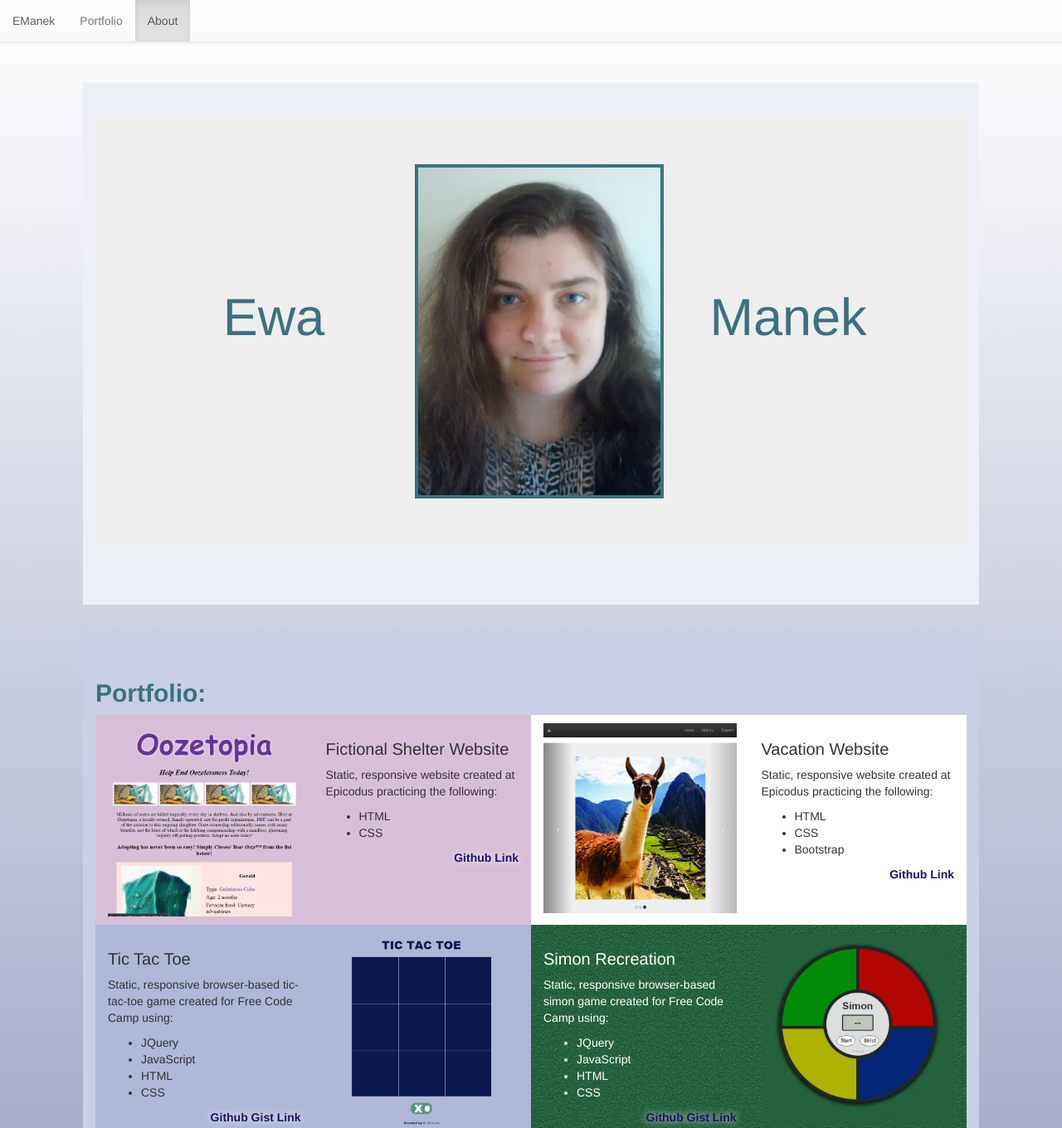
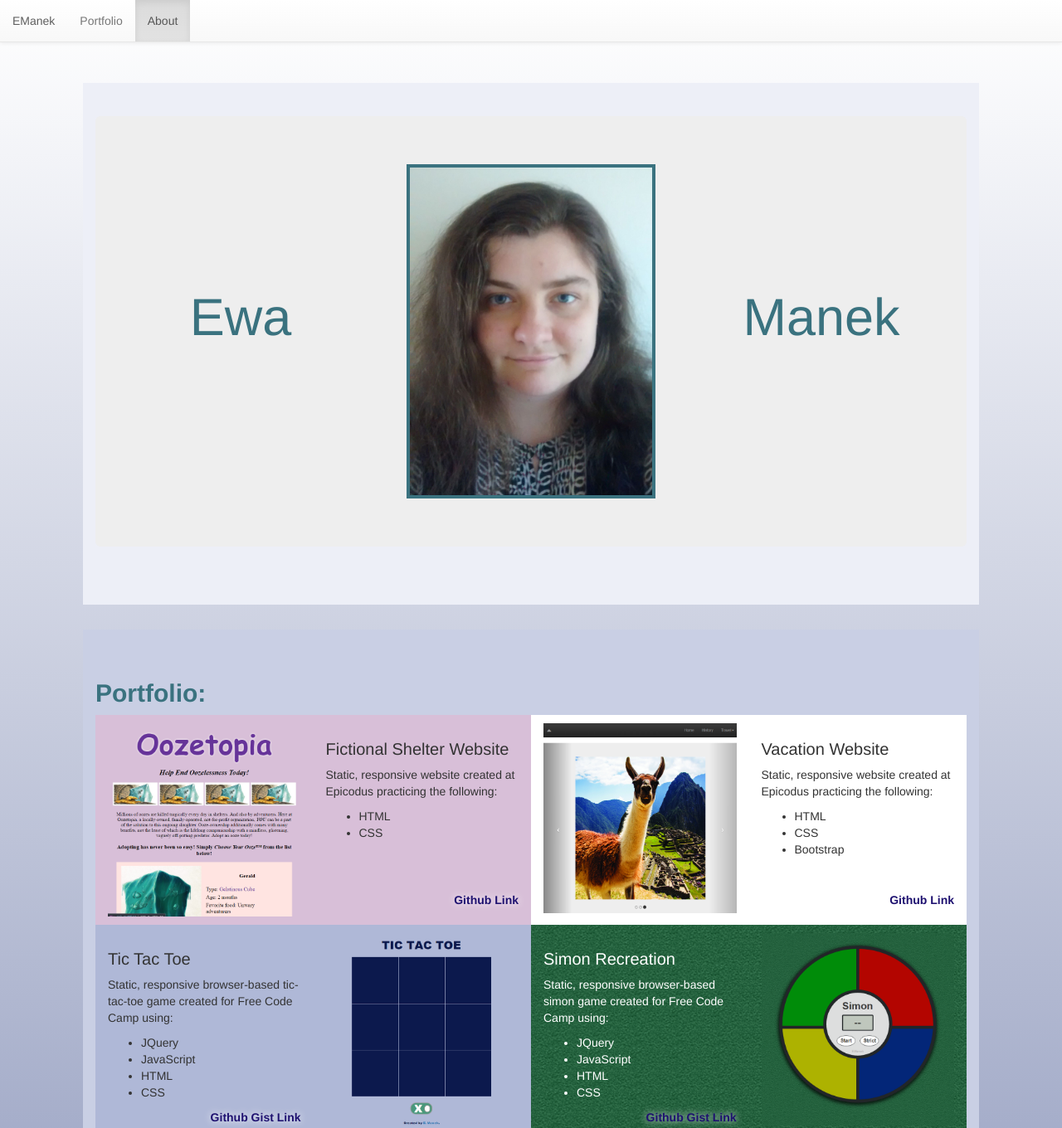
Before and after one commit to ewajm/portfolio, a plain HTML site: page index.html in a window 1280 px wide. Shown: the top 1360 px of the page at 83% size. Drawn offline with nearby package versions, Linux system fonts and the light colour scheme.

Commit message:
tweak the newly-added jumbotron style to my desires and push the github links to the bottom

```diff
--- a/css/styles.css
+++ b/css/styles.css
@@ -146,6 +146,10 @@ a:hover, a:active {
     display: flex;
     flex-direction: column;
   }
+
+  .repolink {
+    margin-top: auto;
+  }
 }
 
 
@@ -160,11 +164,16 @@ a:hover, a:active {
   }
 
   .header {
-    margin-top: 40px;
+    padding-top: 20px;
   }
 
   .header h1{
     margin-top: 150px;
+  }
+
+  .container-fluid .jumbotron {
+    padding-right: 0;
+    padding-left: 0;
   }
 
   .container-fluid:not(#navcontainer){
```
